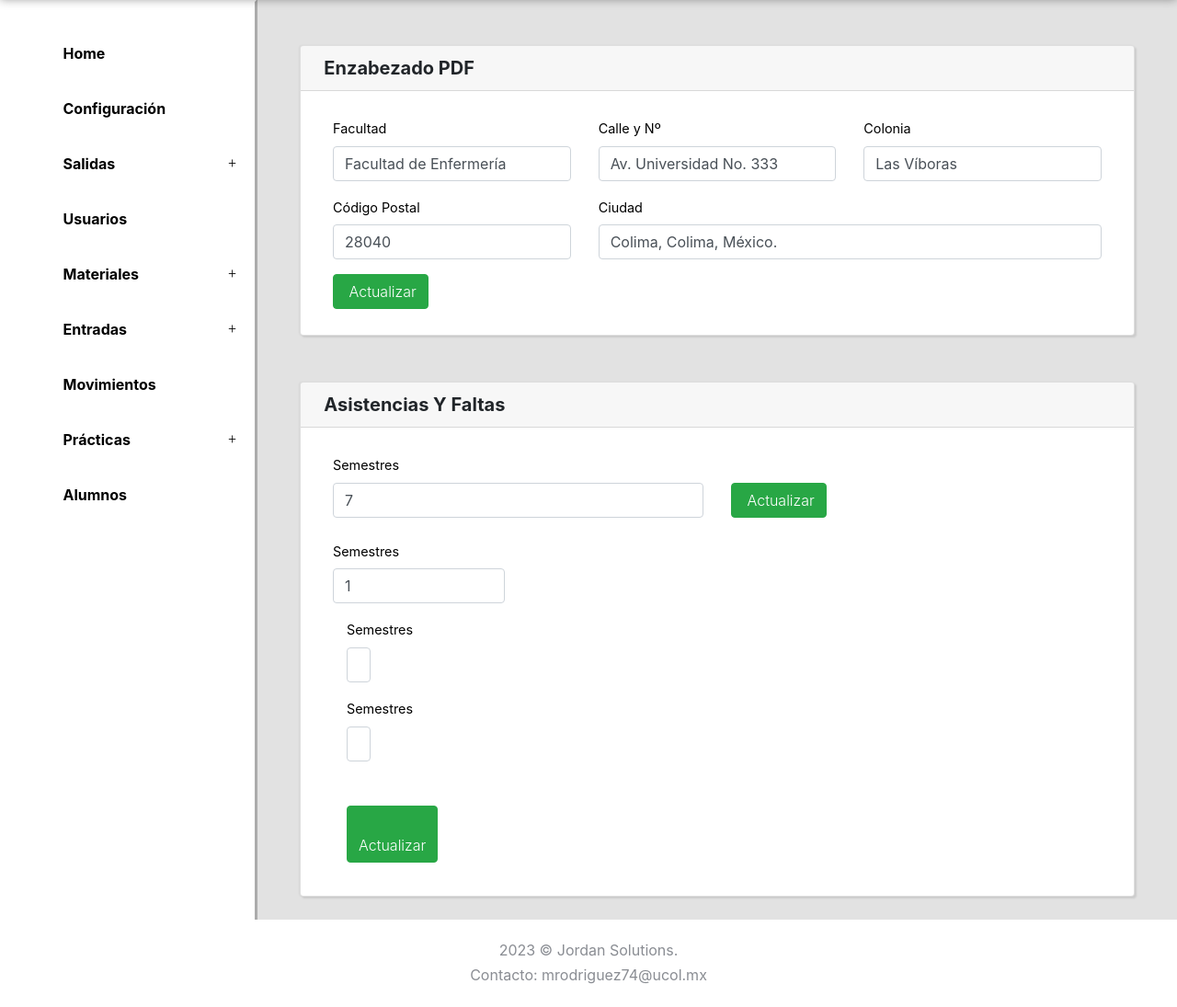
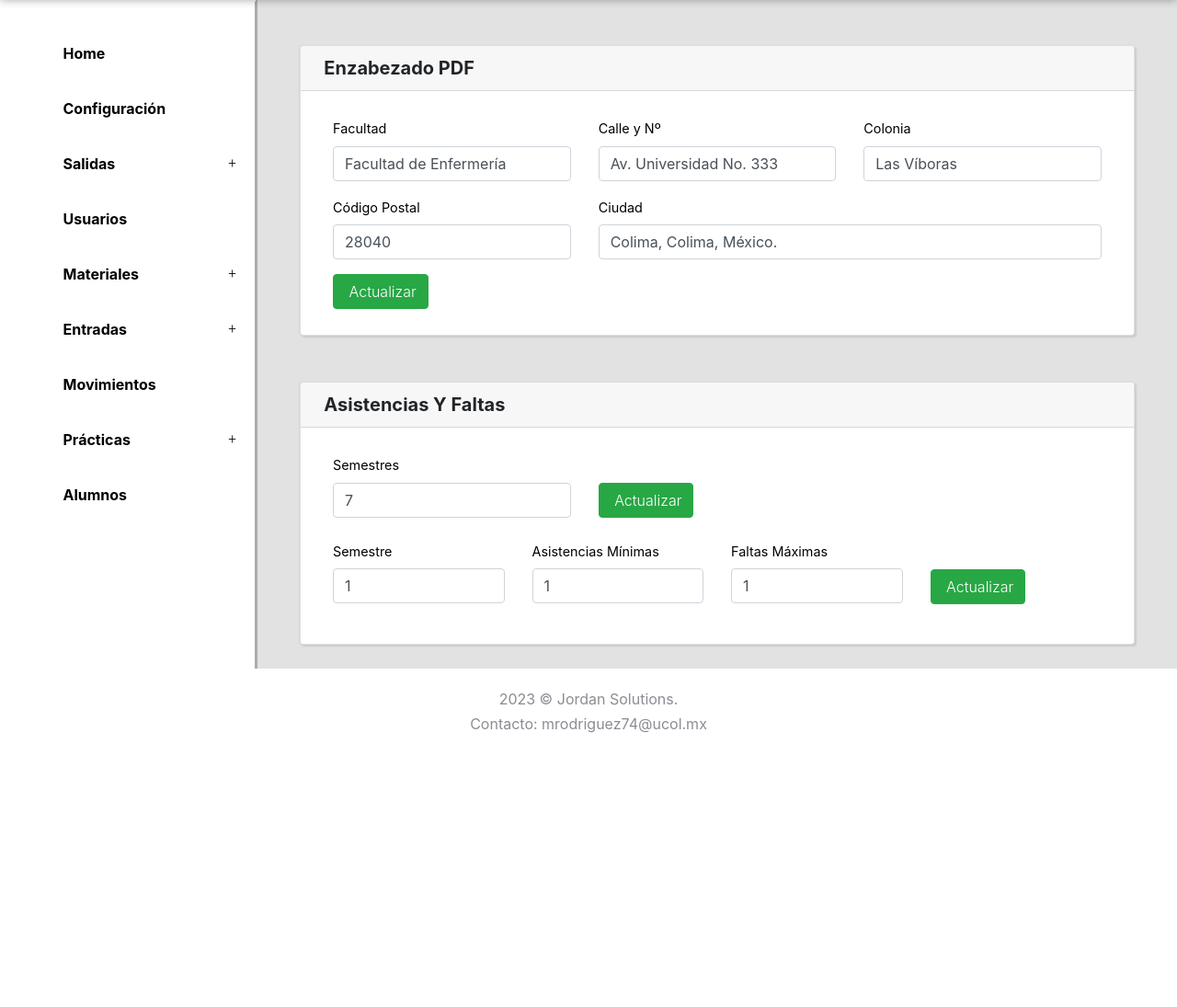
Before and after one commit to Jordan-Rodriguez1/Enfermeria, a PHP site: page /Enfermeria/Configuracion/Listar in a window 1280 px wide. Shown: the part 91-1186 px from the top of the page at 92% size. After the commit the page ends 888 px from the top, so only its background shows below. Run offline with PHP 8.4, Linux system fonts and the light colour scheme; the visitor is signed in with stand-in values (Sample User, id 1); data comes from the database, SQL or seed files in the repository; tables that the repository leaves empty hold one stand-in row (values such as "Sample post"); some libraries are stand-ins or nearby versions.

Commit message:
Config y Alumnos 100%

```diff
--- a/Controller/Alumnos.php
+++ b/Controller/Alumnos.php
@@ -15,7 +15,8 @@ class Alumnos extends Controllers
     {
         $data1 = $this->model->selectAlumnos();
         $data2 = $this->model->configuracion();
-        $this->views->getView($this, "Listar", "", $data1, $data2);
+        $data3 = $this->model->configuracionA();
+        $this->views->getView($this, "Listar", "", $data1, $data2, $data3);
         die();
     }
 
--- a/Controller/Configuracion.php
+++ b/Controller/Configuracion.php
@@ -63,12 +63,13 @@ class Configuracion extends Controllers{
     public function ActSemestre()
     {
         $id = $_POST['id'];
-        $semestres = $_POST['semestres'];
-        $actualizar = $this->model->actualizarConfiguracionA($semestres, $id);
+        $aminimas = $_POST['aminimas'];
+        $fmaximas = $_POST['fmaximas'];
+        $actualizar = $this->model->actsemestre($aminimas, $fmaximas, $id);
         if ($actualizar == 1) {
             $alert = 'registrado';
         }else {
-            $alert = 'error';
+            $alert = 'error2';
         }
         $data1 = $this->model->selectConfiguracion();
         $data2 = $this->model->selectConfiguracionA();
--- a/Views/Alumnos/Editar.php
+++ b/Views/Alumnos/Editar.php
@@ -86,8 +86,8 @@
                             </div>
                         </div>
                         <div class="card-footer">
-                            <button class="btn btn-success" type="submit"><i class="fas fa-save"></i> Modificar</button>
-                            <a href="<?php echo base_url(); ?>Alumnos/Listar" class="btn btn-danger"><i class="fas fa-window-close"></i> Cancelar</a>
+                            <button class="btn btn-success mb-2" type="submit"><i class="fas fa-save"></i> Modificar</button>
+                            <a href="<?php echo base_url(); ?>Alumnos/Listar" class="btn btn-danger mb-2"><i class="fas fa-window-close"></i> Cancelar</a>
                         </div>
                     </form>
                 </div>
--- a/Views/Alumnos/Eliminados.php
+++ b/Views/Alumnos/Eliminados.php
@@ -81,6 +81,7 @@
                                             <th>Nombre</th>
                                             <th>No. Cuenta</th>
                                             <th>Correo</th>
+                                            <th>Grado y Grupo</th>
                                             <th>Acciones</th>
                                         </tr>
                                     </thead>
@@ -91,12 +92,13 @@
                                                 <td><?php echo $us['nombre']; ?></td>
                                                 <td><?php echo $us['usuario']; ?></td>
                                                 <td><?php echo $us['correo']; ?></td>
+                                                <td><?php echo $us['grado'], 'º', $us['grupo'];?></td>
                                                 <td>
                                                     <form action="<?php echo base_url() ?>Alumnos/reingresar?id=<?php echo $us['id']; ?>" method="post" class="d-inline confirmar">
-                                                        <button title="Reingresar" type="submit" class="btn btn-success"><i class="fas fa-user"></i></button>
+                                                        <button title="Reingresar" type="submit" class="btn btn-success mb-2"><i class="fas fa-user"></i></button>
                                                     </form>
                                                     <form action="<?php echo base_url() ?>Alumnos/eliminarper?id=<?php echo $us['id']; ?>" method="post" class="d-inline elimper">
-                                                        <button title="Eliminar" type="submit" class="btn btn-danger"><i class="fas fa-trash-alt"></i></button>
+                                                        <button title="Eliminar" type="submit" class="btn btn-danger mb-2"><i class="fas fa-trash-alt"></i></button>
                                                     </form>
                                                 </td>
                                             </tr>
--- a/Views/Configuracion/Listar.php
+++ b/Views/Configuracion/Listar.php
@@ -67,12 +67,13 @@
                                         <button class="btn btn-success" type="submit"><i class="fas fa-save"></i> Actualizar</button>
                                     </div>
                                     <div class="col-lg-4">
-                                        <?php if (isset($alert['mensaje'])) {
-                                            if ($alert['mensaje'] == "modificado") { ?>
+                                        <?php if (isset($_GET['msg'])) {
+                                            $alert = $_GET['msg'];
+                                            if ($alert == "modificado") { ?>
                                                 <div class="alert alert-success" role="alert">
                                                 <strong>Datos modificados.</strong>
                                                 </div>
-                                            <?php } elseif (isset($alert['error'])){ ?>
+                                            <?php } elseif ($alert == 'error'){ ?>
                                                 <div class="alert alert-danger" role="alert">
                                                 <strong>Error al actualizar.</strong>
                                                 </div>
@@ -94,40 +95,54 @@
                         <div class="col-lg-12 mt-2">
                             <form action="<?php echo base_url(); ?>/Configuracion/actualizarA" method="post">
                                 <div class="row">
-                                    <div class="col-lg-6 mb-2">
+                                    <div class="col-lg-4 mb-2">
                                         <div class="form-group">
                                             <label for="semestres">Semestres</label>
                                             <input id="id" type="hidden" name="id" value="<?php echo $data1['id']; ?>">
                                             <input id="semestres" class="form-control" type="number" name="semestres" value="<?php echo $data1['semestres']; ?>">
                                         </div>
                                     </div>
-                                    <div class="col-lg-6 mb-2">
+                                    <div class="col-lg-4 mb-2">
                                         <br>
                                         <button class="btn btn-success" style="margin-top: 8px;" type="submit"><i class="fas fa-save"></i> Actualizar</button>
                                     </div>
+                                    <div class="col-lg-4">
+                                        <?php if (isset($_GET['msg'])) {
+                                            $alert = $_GET['msg'];
+                                            if ($alert == "registrado") { ?>
+                                                <div class="alert alert-success" role="alert">
+                                                <strong>Datos modificados.</strong>
+                                                </div>
+                                            <?php } elseif ($alert == 'error2') { ?>
+                                                <div class="alert alert-danger" role="alert">
+                                                <strong>Error al actualizar.</strong>
+                                                </div>
+                                            <?php }
+                                         } ?>
+                                    </div>
                                 </div>
                             </form>
+
                             <?php foreach ($data2 as $da) { ?>
                                 <form action="<?php echo base_url(); ?>/Configuracion/ActSemestre" method="post">
                                     <div class="row">
                                         <div class="col-lg-3 mb-2">
                                             <div class="form-group">
-                                                <label for="aminimas">Semestres</label>
+                                                <label for="semestre">Semestre</label>
                                                 <input id="id" type="hidden" name="id" value="<?php echo $da['id']; ?>">
-                                                <input id="semestres" class="form-control" type="number" name="semestres" value="<?php echo $da['id']; ?>">
-                                            </div>
-                                        <div class="col-lg-3 mb-2">
-                                            <div class="form-group">
-                                                <label for="aminimas">Semestres</label>
-                                                <input id="id" type="hidden" name="id" value="<?php echo $da['id']; ?>">
-                                                <input id="semestres" class="form-control" type="number" name="semestres" value="<?php echo $da['aminimas']; ?>">
+                                                <input id="semestre" class="form-control" type="number" name="semestre" value="<?php echo $da['id']; ?>">
                                             </div>
                                         </div>
                                         <div class="col-lg-3 mb-2">
                                             <div class="form-group">
-                                                <label for="aminimas">Semestres</label>
-                                                <input id="id" type="hidden" name="id" value="<?php echo $da['id']; ?>">
-                                                <input id="semestres" class="form-control" type="number" name="semestres" value="<?php echo $da['fmaximas']; ?>">
+                                                <label for="aminimas">Asistencias Mínimas</label>
+                                                <input id="aminimas" class="form-control" type="number" name="aminimas" value="<?php echo $da['aminimas']; ?>">
+                                            </div>
+                                        </div>
+                                        <div class="col-lg-3 mb-2">
+                                            <div class="form-group">
+                                                <label for="fmaximas">Faltas Máximas</label>
+                                                <input id="fmaximas" class="form-control" type="number" name="fmaximas" value="<?php echo $da['fmaximas']; ?>">
                                             </div>
                                         </div>
                                         <div class="col-lg-3 mb-2">
@@ -137,19 +152,6 @@
                                     </div>
                                 </form>
                             <?php } ?>
-                            <div class="col-lg-4">
-                                <?php if (isset($alert['mensaje'])) {
-                                    if ($alert['mensaje'] == "registrado") { ?>
-                                        <div class="alert alert-success" role="alert">
-                                        <strong>Datos modificados.</strong>
-                                        </div>
-                                    <?php } else { ?>
-                                        <div class="alert alert-danger" role="alert">
-                                        <strong>Error al actualizar.</strong>
-                                        </div>
-                                    <?php }
-                                 } ?>
-                            </div>
                         </div>
                     </div>
                 </div>
```
Also changed, not shown: Models/AlumnosModel.php (+9 -1 lines), Views/Alumnos/Listar.php (+7 -7 lines).
